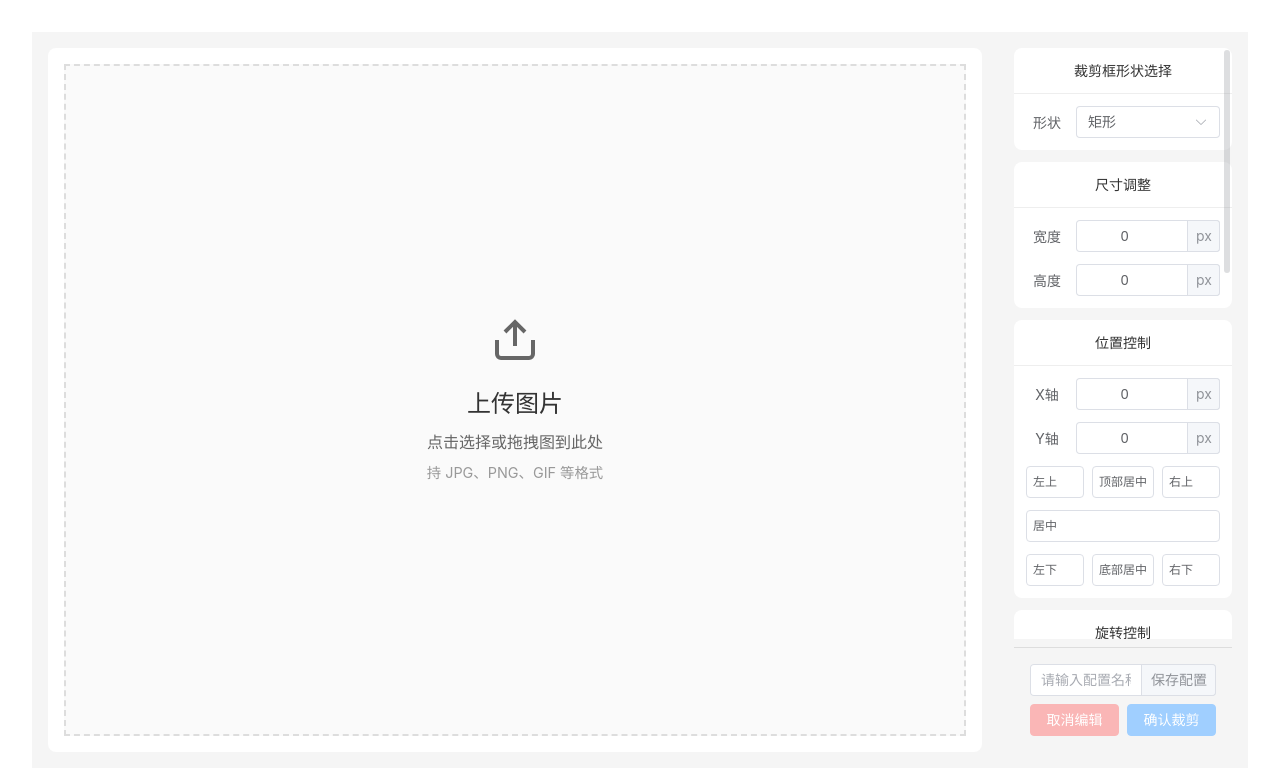
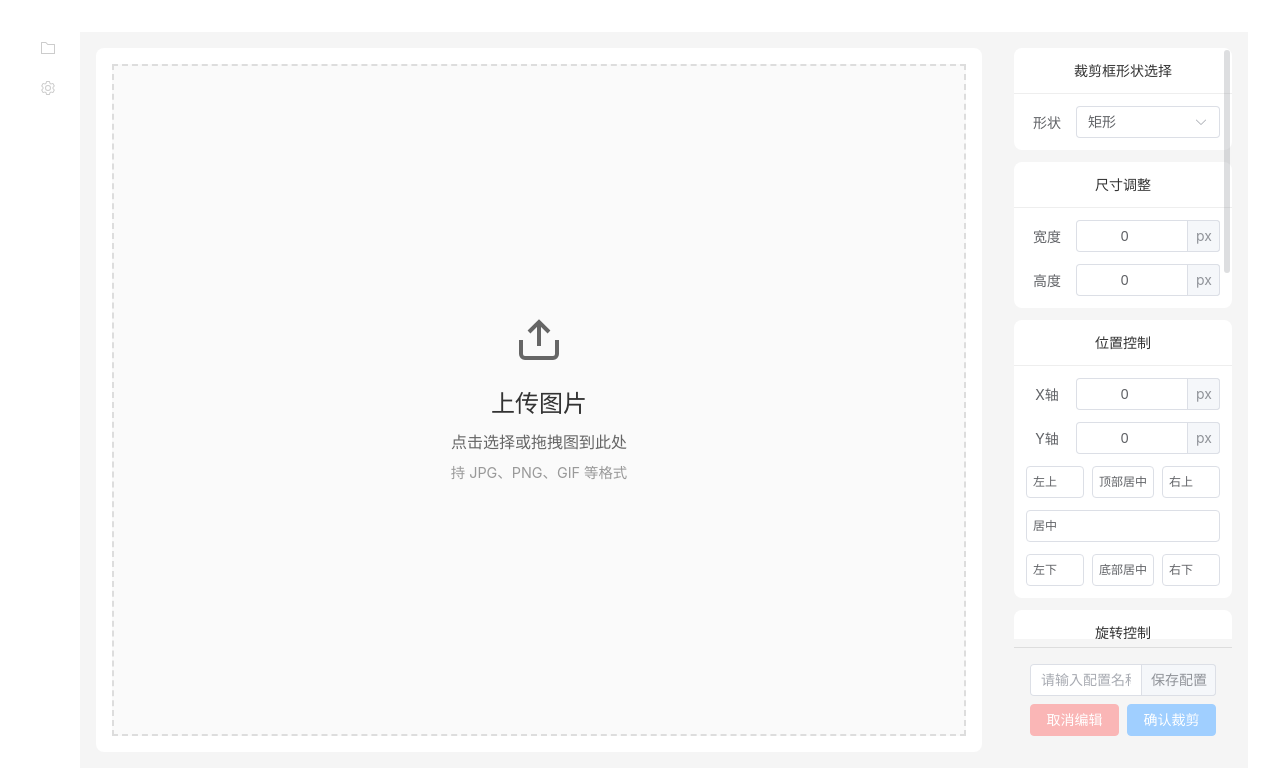
Before and after one commit to xiaogonggong-w/image_cropper, a Vue app: page / in a window 1280 px wide. Shown: the top 774 px of the page. Built offline with nearby package versions, Linux system fonts and the light colour scheme.

Commit message:
加上文件和配置

```diff
--- a/package.json
+++ b/package.json
@@ -9,6 +9,7 @@
     "preview": "vite preview"
   },
   "dependencies": {
+    "@element-plus/icons-vue": "^2.3.1",
     "element-plus": "^2.9.1",
     "vue": "^3.5.13"
   },
--- a/src/components/HelloWorld.vue
+++ b/src/components/HelloWorld.vue
@@ -6,6 +6,7 @@ import hb from '../assets/hb.svg'
 import msk from '../assets/msk.svg'
 import redo from '../assets/redo.svg'
 import undo from '../assets/undo.svg'
+import { Folder, Setting } from '@element-plus/icons-vue'
 
 const canvasRef = ref(null)
 const cropBoxRef = ref(null)
@@ -1211,7 +1212,15 @@ onMounted(() => {
 
 <template>
   <div class="container">
-
+    <!-- 左侧导航 -->
+    <div class="nav-panel">
+      <div class="nav-item" :class="{ active: currentNav === 'files' }" @click="currentNav = 'files'">
+         <Folder  style="width: 1em; height: 1em;"></Folder>
+      </div>
+      <div class="nav-item" :class="{ active: currentNav === 'configs' }" @click="currentNav = 'configs'">
+        <Setting style="width: 1em; height: 1em;"></Setting>
+      </div>
+    </div>
 
     <!-- 右侧编辑区域 -->
     <div class="content-panel">
@@ -2459,4 +2468,38 @@ onMounted(() => {
   transform: translateX(4px);
   transition: all 0.3s ease;
 }
+
+/* 添加导航栏样式 */
+.nav-panel {
+  padding-right: 16px;
+  display: flex;
+  flex-direction: column;
+  gap: 8px;
+  flex-shrink: 0;
+}
+
+.nav-item {
+  display: flex;
+  flex-direction: column;
+  align-items: center;
+  justify-content: center;
+  color: #ccc;
+  cursor: pointer;
+  transition: all 0.3s;
+  padding: 8px;
+  border-radius: 4px;
+}
+
+.nav-item:hover {
+  background: #f0f0f0;
+}
+
+.nav-item.active {
+  background: #f0f0f0;
+}
+
+.nav-icon {
+  font-size: 24px;
+  margin-bottom: 4px;
+}
 </style>
```
Also changed, not shown: 1 other file (tests, documents, lock files or other folders).
